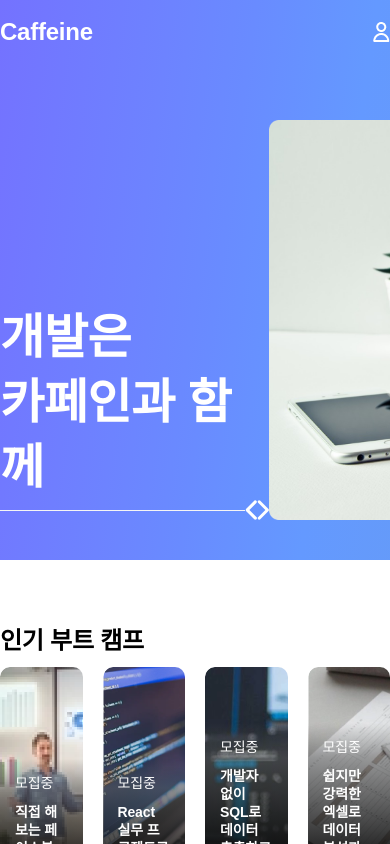
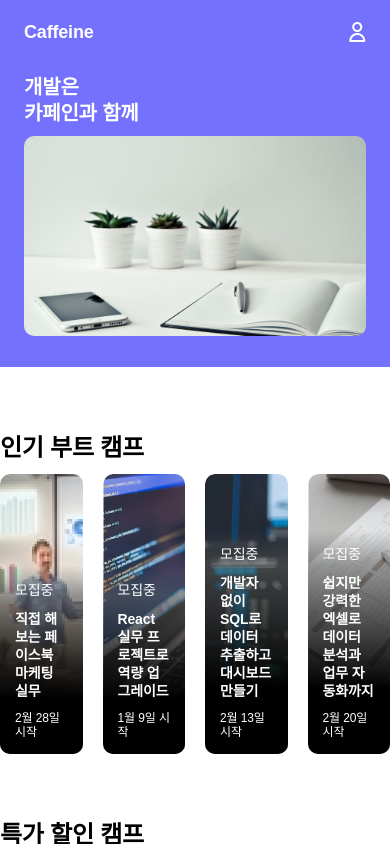
Before and after one commit to suinj8/react-typescript-caffeine, a React (Create React App) app: page / in a window 390 px wide. Shown: the top 844 px of the page. Built offline with nearby package versions, Linux system fonts and the light colour scheme.

Commit message:
feat: apply mediaquery to HomeHeader

```diff
--- a/src/pages/Home/Components/HomeHeader.tsx
+++ b/src/pages/Home/Components/HomeHeader.tsx
@@ -8,9 +8,13 @@ import leftImg from "../../../assets/images/left.png";
 import rightImg from "../../../assets/images/right.png";
 import lineImg from "../../../assets/images/line.png";
 
+import { useMediaQuery } from "react-responsive";
+
 const HomeHeader = () => {
+  const isDesktop = useMediaQuery({ query: "(min-width: 769px)" });
+
   return (
-    <Header>
+    <Header isDesktop={isDesktop}>
       <div className="header-content">
         <nav className="header-nav">
           <div className="header-logo">Caffeine</div>
@@ -22,11 +26,13 @@ const HomeHeader = () => {
             개발은
             <br />
             카페인과 함께
-            <div className="header-chevron">
-              <div className="header-line"></div>
-              <div className="header-left"></div>
-              <div className="header-right"></div>
-            </div>
+            {isDesktop && (
+              <div className="header-chevron">
+                <div className="header-line"></div>
+                <div className="header-left"></div>
+                <div className="header-right"></div>
+              </div>
+            )}
           </div>
           <div className="header-mainImg"></div>
         </section>
@@ -35,22 +41,15 @@ const HomeHeader = () => {
   );
 };
 
-const Header = styled.header`
-  height: 560px;
+const Header = styled.header<{ isDesktop: boolean }>`
+  height: ${(props) => (props.isDesktop ? "560px" : "367px")};
   display: flex;
   justify-content: center;
-  background: linear-gradient(
-    97.88deg,
-    #854bff -84.42%,
-    #7179ff 15.02%,
-    #6d83ff 36.89%,
-    #698bff 54.79%,
-    #6499ff 80.65%,
-    #659bf7 108.49%,
-    #669fea 148.27%,
-    #69a9cd 197.99%,
-    #6cb1b2 239.75%
-  );
+  background: ${(props) =>
+    props.isDesktop
+      ? "linear-gradient(97.88deg,#854bff -84.42%,#7179ff 15.02%,#6d83ff 36.89%,#698bff 54.79%,#6499ff 80.65%,#659bf7 108.49%,#669fea 148.27%,#69a9cd 197.99%,#6cb1b2 239.75%)"
+      : `${colors.primary01}`};
+  ${(props) => !props.isDesktop && "padding-left : 24px; padding-right: 24px;"}
 
   .header-content {
     max-width: 960px;
@@ -64,8 +63,8 @@ const Header = styled.header`
       justify-content: space-between;
 
       .header-logo {
-        ${fonts.H2}
-        color: ${colors.white}
+        ${(props) => (props.isDesktop ? fonts.H2 : fonts.H4)}
+        color: ${colors.white};
       }
 
       .header-profile {
@@ -76,15 +75,16 @@ const Header = styled.header`
     }
 
     .header-section {
-      display: flex;
-      margin-top: 56px;
-      margin-bottom: 56px;
-      justify-content: space-between;
-      align-items: flex-end;
+      ${(props) =>
+        props.isDesktop
+          ? "display: flex; justify-content: space-between; align-items: flex-end;margin-top: 56px; margin-bottom: 56px;"
+          : "margin-top: 10px; margin-bottom: 20px;"}
 
       .header-title {
-        font-size: 48px;
-        line-height: 65px;
+        ${(props) =>
+          props.isDesktop
+            ? "font-size: 48px; line-height: 65px;"
+            : `margin-bottom: 10px; ${fonts.H3}`}
         color: ${colors.white};
 
         .header-chevron {
@@ -112,9 +112,11 @@ const Header = styled.header`
 
       .header-mainImg {
         background-image: url(${mainImg});
-        background-size: 600px, 400px;
-        width: 600px;
-        height: 400px;
+        background-size: ${(props) =>
+          props.isDesktop ? "600px, 400px;" : "100%;"}
+        width: ${(props) => (props.isDesktop ? "600px;" : "100%;")}
+        height: ${(props) => (props.isDesktop ? "400px" : "200px")};
+        border-radius: 10px;
       }
     }
   }
```
